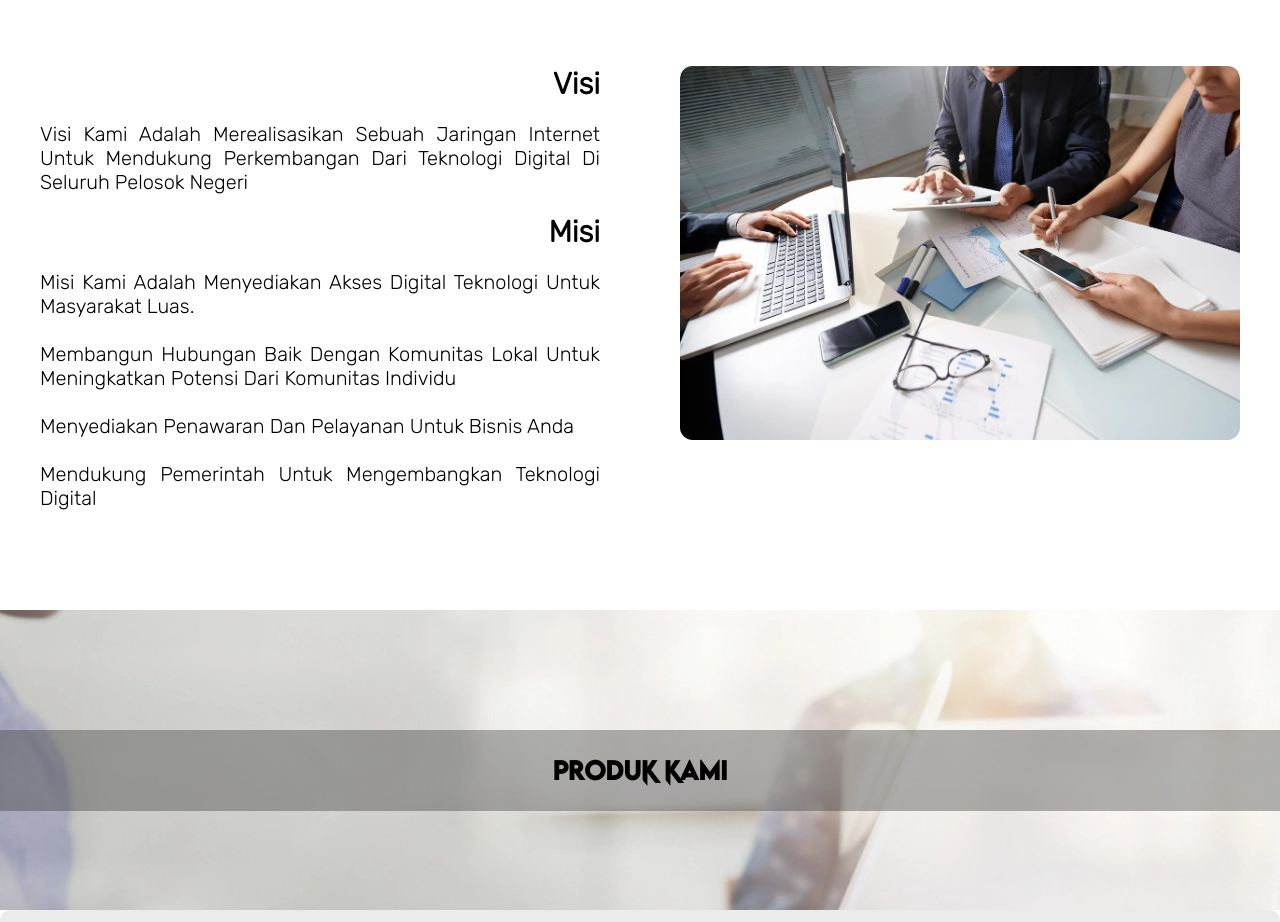
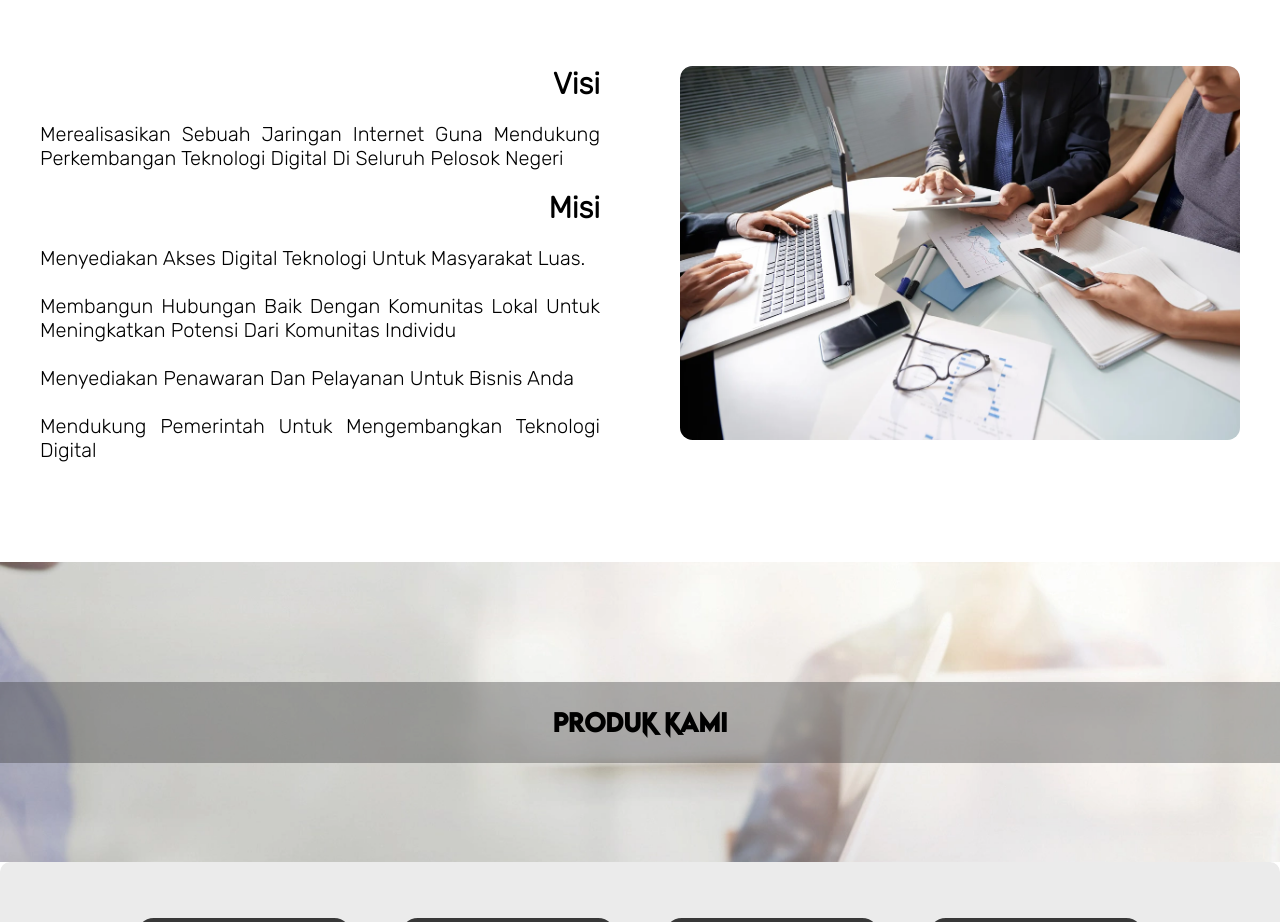
Before and after one commit to ChusnulHadi/NeoSantara, a React (Create React App) app: page / in a window 1280 px wide. Shown: the part 2215-3137 px from the top of the page. Built offline with nearby package versions, Linux system fonts and the light colour scheme.

Commit message:
revisi visi dan misi

```diff
--- a/src/components/About.js
+++ b/src/components/About.js
@@ -43,11 +43,11 @@ const About = () => {
                     <Left data-aos={'fade-up'}>
                         <h2>Visi</h2>
                         <p>
-                            visi kami adalah merealisasikan sebuah jaringan internet untuk mendukung perkembangan dari teknologi digital di seluruh pelosok negeri
+                            merealisasikan sebuah jaringan internet guna mendukung perkembangan teknologi digital di seluruh pelosok negeri
                         </p>
                         <h2>Misi</h2>
                         <p>
-                            misi kami adalah menyediakan akses digital teknologi untuk masyarakat luas.
+                            menyediakan akses digital teknologi untuk masyarakat luas.
                             <br /><br />
                             membangun hubungan baik dengan komunitas lokal untuk meningkatkan potensi dari komunitas individu
                             <br /><br />
```
